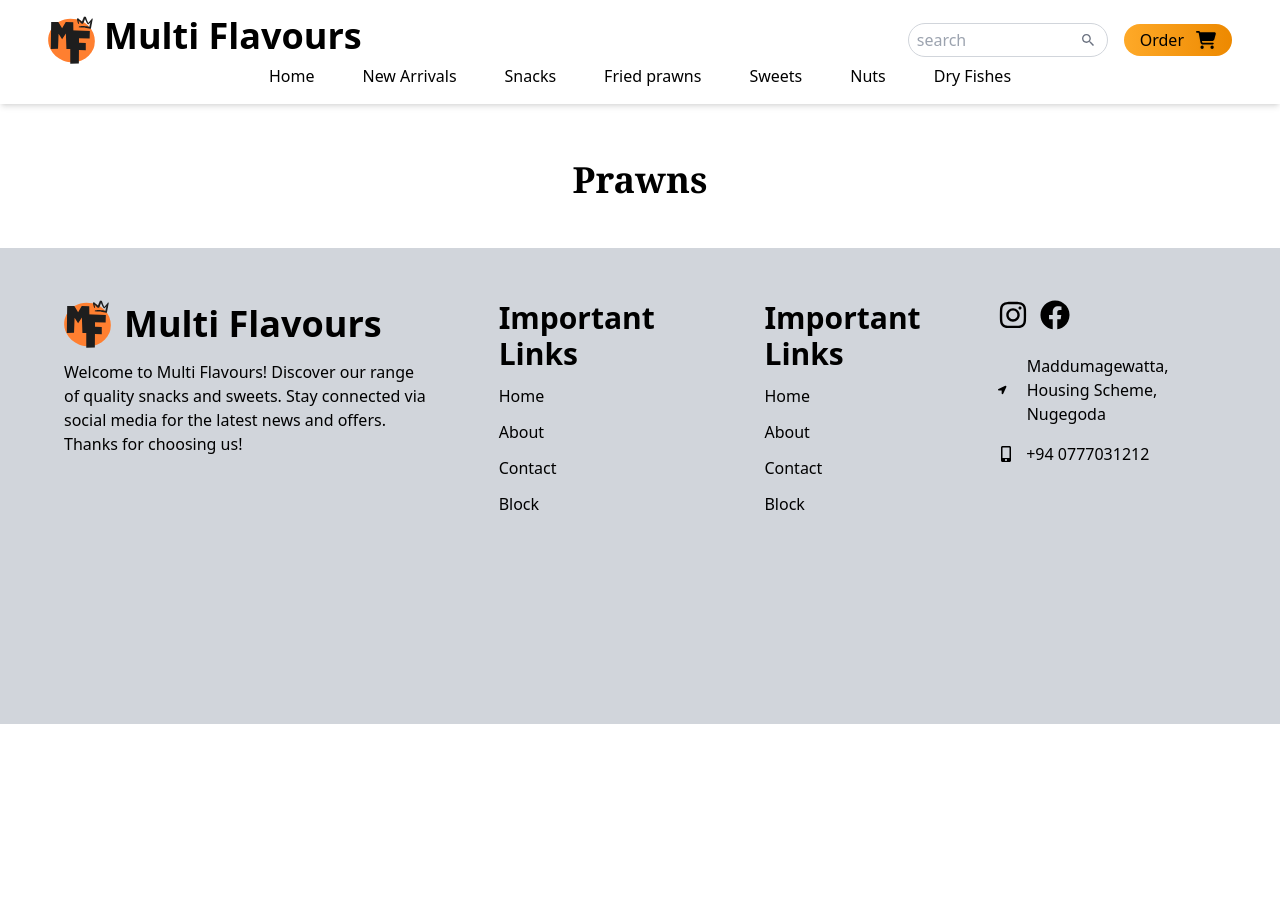
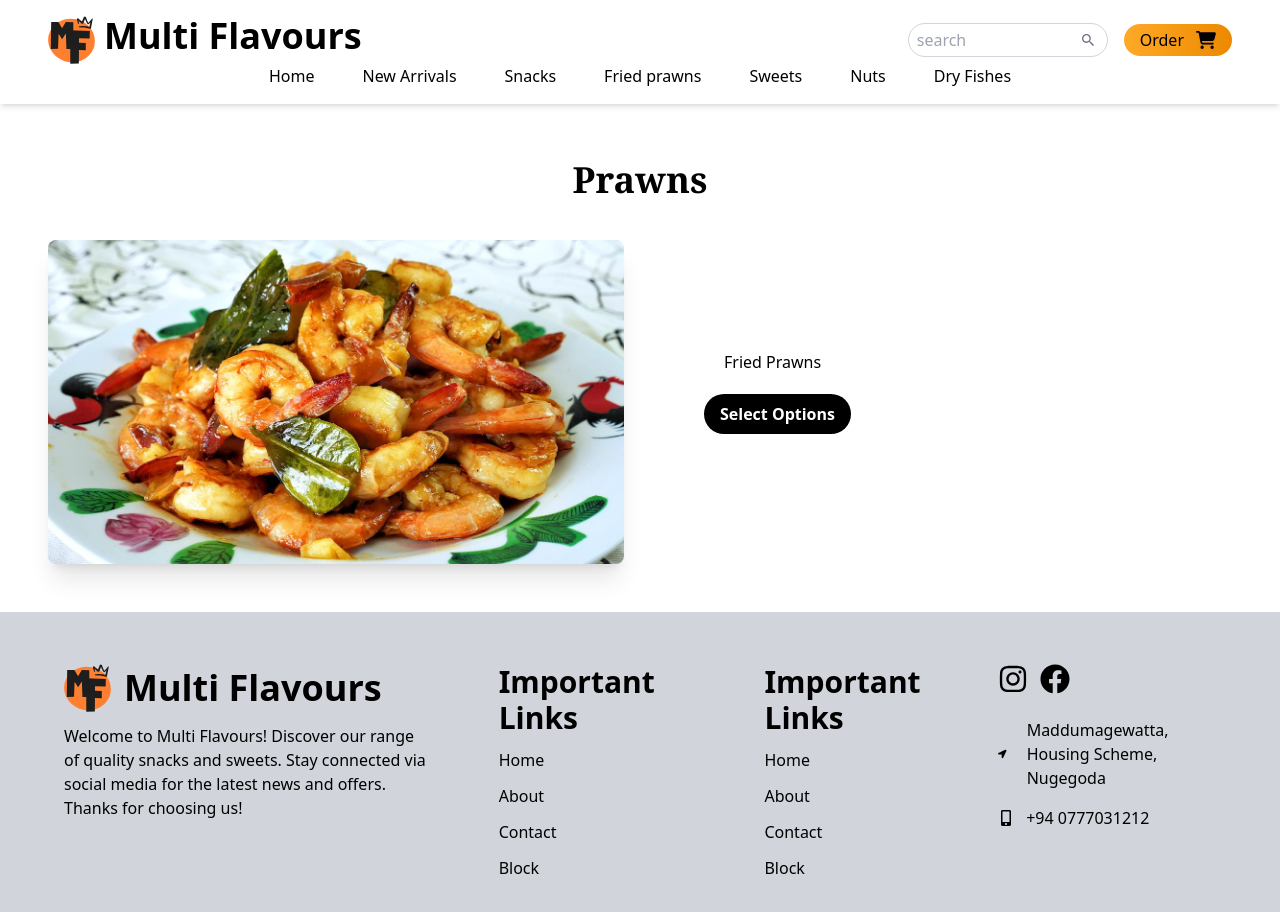
Before and after one commit to MenalinR/multiflavors, a React (Vite) app: page /Prawns in a window 1280 px wide. Shown: the top 912 px of the page. Before the commit the page ends 800 px from the top, so only its background shows below. Built offline with nearby package versions, Linux system fonts and the light colour scheme.

Commit message:
added prawns images

```diff
--- a/src/Pages/Prawns.jsx
+++ b/src/Pages/Prawns.jsx
@@ -1,4 +1,5 @@
 import React from 'react'
+import Prowns from '../assets/Prawns.jpeg'
 
 const Prawns = () => {
   return (
@@ -8,10 +9,20 @@ const Prawns = () => {
           <h1 className='text-4xl font-bold font-serif'>Prawns</h1>
         </div>
         <div>
-          <div>
-            {
+          <div className='flex items-center space-x-10'>
 
-            }
+<img class="h-auto max-w-xl rounded-lg shadow-xl dark:shadow-gray-800" src={Prowns} alt="image description" />
+<div className='pl-10'>
+<div className='pl-5'>
+<h3>Fried Prawns</h3>
+
+</div>
+<div className='py-5'>
+<button className='bg-gradient-to-r from-black to-black hover:scale-105 duration-200 text-white py-2 px-4 rounded-full font-bold'>
+Select Options
+</button></div>
+</div>
+
 
           </div>
         </div>
```
Also changed, not shown: src/assets/Prawns.jpeg (added).
